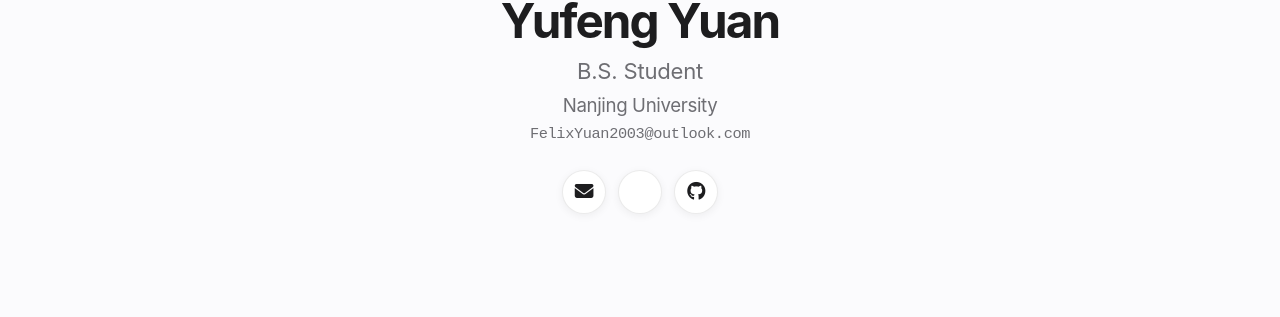
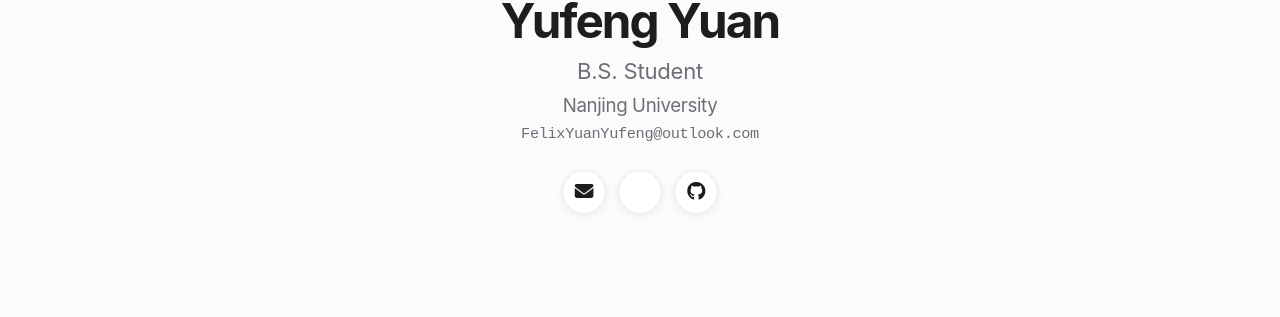
Before and after one commit to FelixYuan-YF/FelixYuan-YF.github.io, a Jekyll site: the page built from index.md, in a window 1280 px wide and 900 px high. Shown: the part 316-633 px from the top of the window. Built offline with Jekyll 4.4.1, drawn with Linux system fonts in a browser that asks for light colours; a style sheet for code colours, icons or effects is not loaded.

Commit message:
Update email address

```diff
--- a/_config.yml
+++ b/_config.yml
@@ -2,7 +2,7 @@
 title: Yufeng Yuan
 position: B.S. Student
 affiliation: Nanjing University
-email: FelixYuan2003@outlook.com
+email: FelixYuanYufeng@outlook.com
 
 # Search Engine Optimization (SEO)
 # The following information is used to improve the website traffic from search engines, e.g., Google.
```
